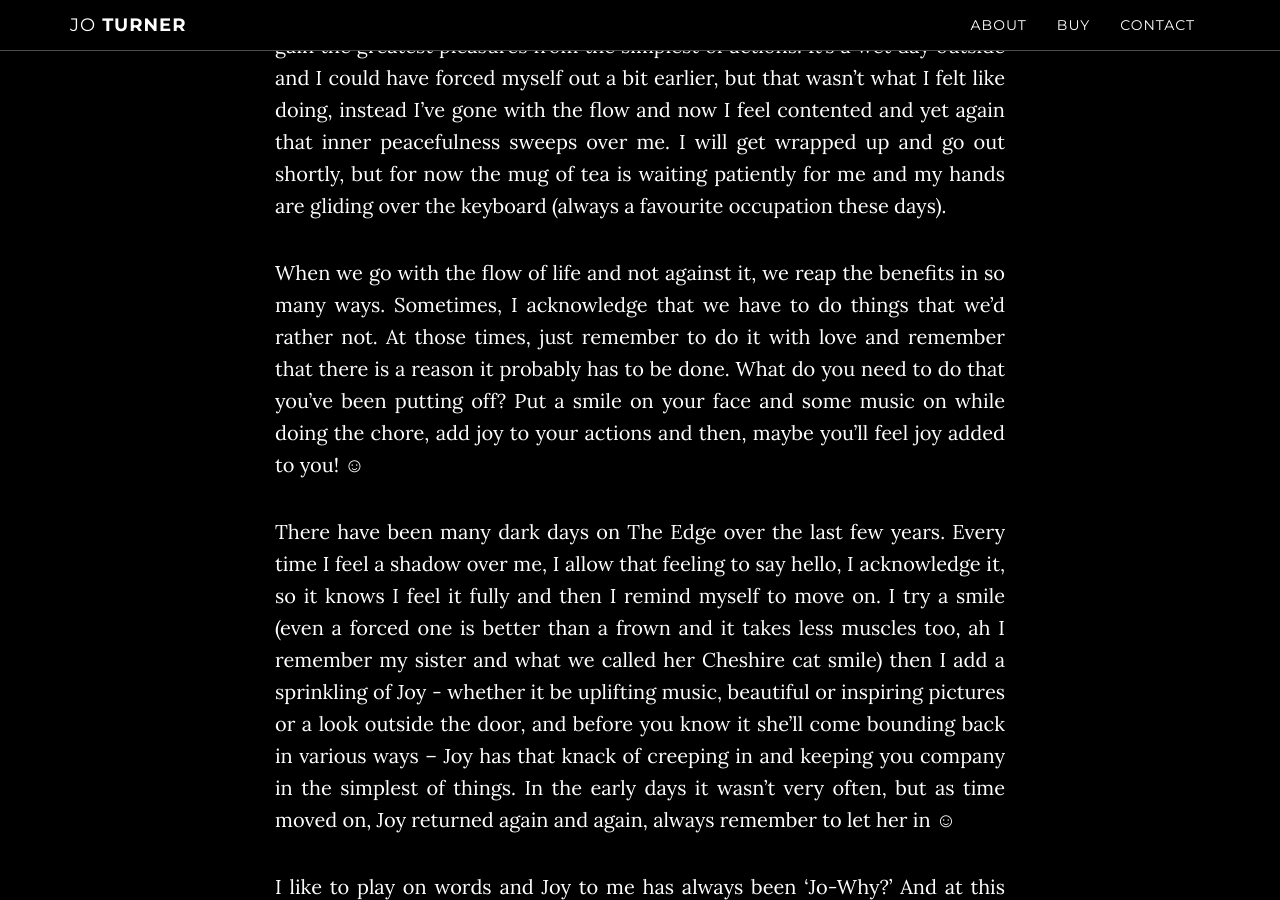
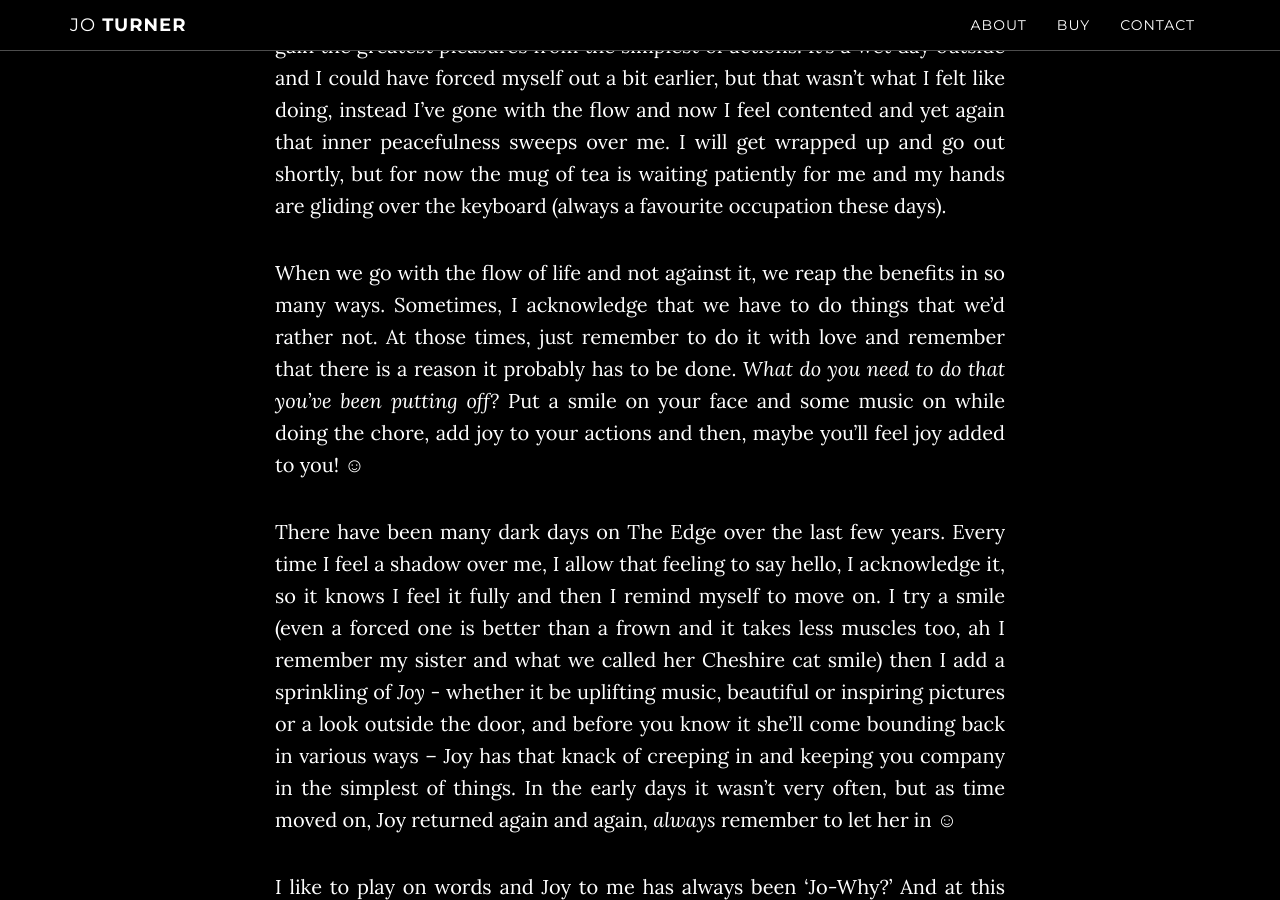
Before and after one commit to cardsfromtheedge/cardsfromtheedge.github.io, a Jekyll site: the page built from _posts/2016-03-16-happiness-whether-youre-on-the-edge-or-not.md, in a window 1280 px wide and 900 px high, scrolled down 1329 px. Built offline with Jekyll 4.4.1, drawn with Linux system fonts in a browser that asks for light colours; some of the changed text lies outside the part shown.

Commit message:
Fixing a few missed italics from the body

```diff
--- a/_posts/2016-03-16-happiness-whether-youre-on-the-edge-or-not.md
+++ b/_posts/2016-03-16-happiness-whether-youre-on-the-edge-or-not.md
@@ -11,8 +11,8 @@ I’d only just finished writing and there it was again, that wonderful feeling
 
 Yet, it has had a much deeper affect on me. It’s reminded me, that often we gain the greatest pleasures from the simplest of actions. It’s a wet day outside and I could have forced myself out a bit earlier, but that wasn’t what I felt like doing, instead I’ve gone with the flow and now I feel contented and yet again that inner peacefulness sweeps over me.  I will get wrapped up and go out shortly, but for now the mug of tea is waiting patiently for me and my hands are gliding over the keyboard (always a favourite occupation these days).
 
-When we go with the flow of life and not against it, we reap the benefits in so many ways.  Sometimes, I acknowledge that we have to do things that we’d rather not. At those times, just remember to do it with love and remember that there is a reason it probably has to be done. What do you need to do that you’ve been putting off? Put a smile on your face and some music on while doing the chore, add joy to your actions and then, maybe you’ll feel joy added to you! ☺
+When we go with the flow of life and not against it, we reap the benefits in so many ways.  Sometimes, I acknowledge that we have to do things that we’d rather not. At those times, just remember to do it with love and remember that there is a reason it probably has to be done. _What do you need to do that you’ve been putting off?_ Put a smile on your face and some music on while doing the chore, add joy to your actions and then, maybe you’ll feel joy added to you! ☺
 
-There have been many dark days on The Edge over the last few years. Every time I feel a shadow over me, I allow that feeling to say hello, I acknowledge it, so it knows I feel it fully and then I remind myself to move on. I try a smile (even a forced one is better than a frown and it takes less muscles too, ah I remember my sister and what we called her Cheshire cat smile) then I add a sprinkling of Joy - whether it be uplifting music, beautiful or inspiring pictures or a look outside the door, and before you know it she’ll come bounding back in various ways – Joy has that knack of creeping in and keeping you company in the simplest of things. In the early days it wasn’t very often, but as time moved on, Joy returned again and again, always remember to let her in ☺
+There have been many dark days on The Edge over the last few years. Every time I feel a shadow over me, I allow that feeling to say hello, I acknowledge it, so it knows I feel it fully and then I remind myself to move on. I try a smile (even a forced one is better than a frown and it takes less muscles too, ah I remember my sister and what we called her Cheshire cat smile) then I add a sprinkling of _Joy_ - whether it be uplifting music, beautiful or inspiring pictures or a look outside the door, and before you know it she’ll come bounding back in various ways – Joy has that knack of creeping in and keeping you company in the simplest of things. In the early days it wasn’t very often, but as time moved on, Joy returned again and again, _always_ remember to let her in ☺
 
-I like to play on words and Joy to me has always been ‘Jo-Why?’ And at this moment I smile and say well why not! And why not indeed, we all deserve happiness and peacefulness in our lives. It’s up to you to invite Joy in, she may not stay long to start with, but she’ll always return if you ask her to visit again. We always have a choice, and I try to choose Joy over pain always. (I’ve learnt the hard way! I hope you won’t have to) Now, it’s time to get outside and breathe deeply. Thank you for reading. Just a thought - Do you need to get outside too? Off you go then! With gratitude ☺
+I like to play on words and Joy to me has always been ‘Jo-Why?’ And at this moment I smile and say well why not! And why not indeed, we all deserve happiness and peacefulness in our lives. It’s up to _you_ to invite Joy in, she may not stay long to start with, but she’ll always return if you ask her to visit again. We always have a choice, and I try to choose Joy over pain always. (I’ve learnt the hard way! I hope you won’t have to) Now, it’s time to get outside and breathe deeply. Thank you for reading. Just a thought - _Do you need to get outside too? Off you go then!_ With gratitude ☺
```
